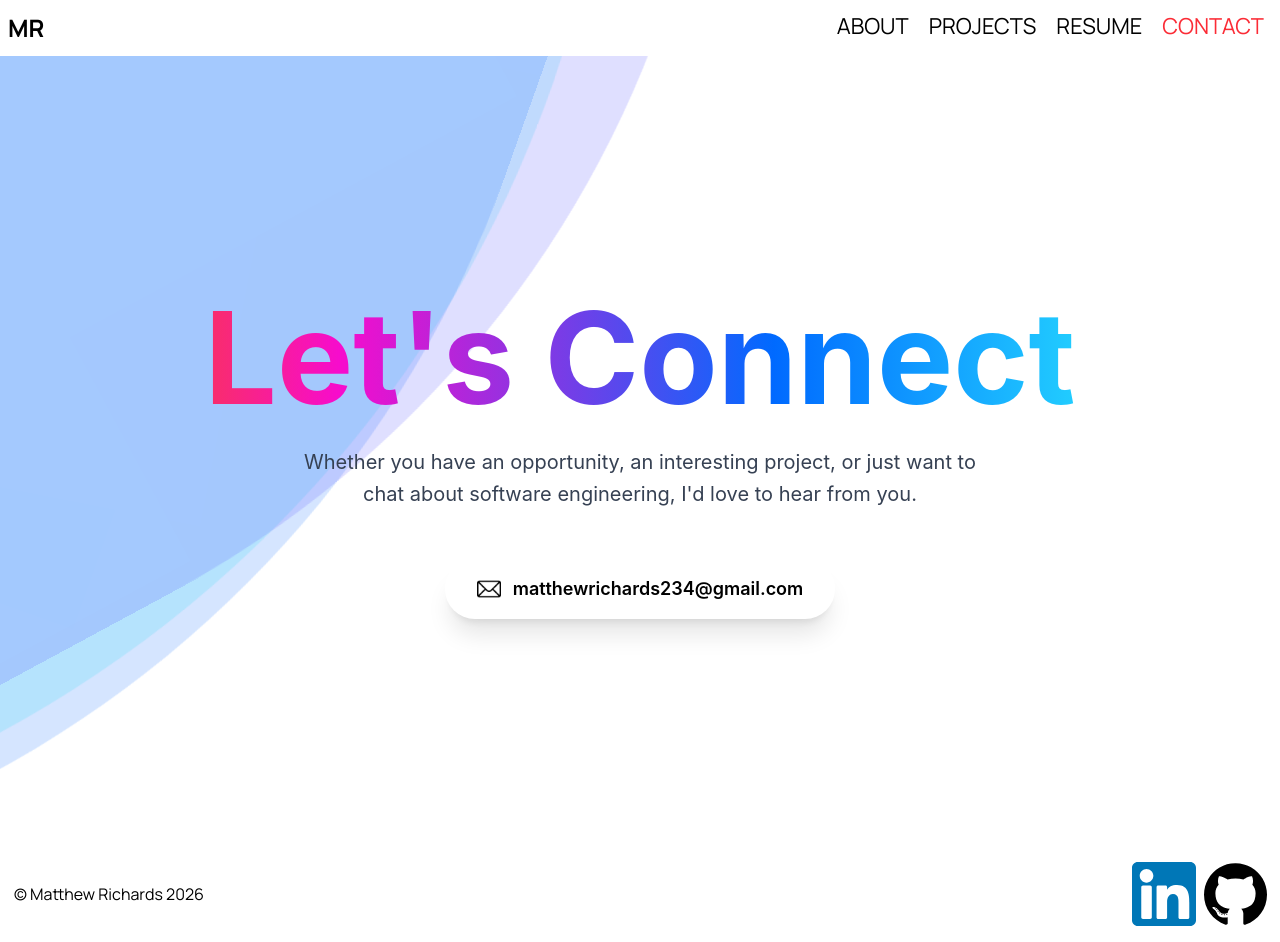
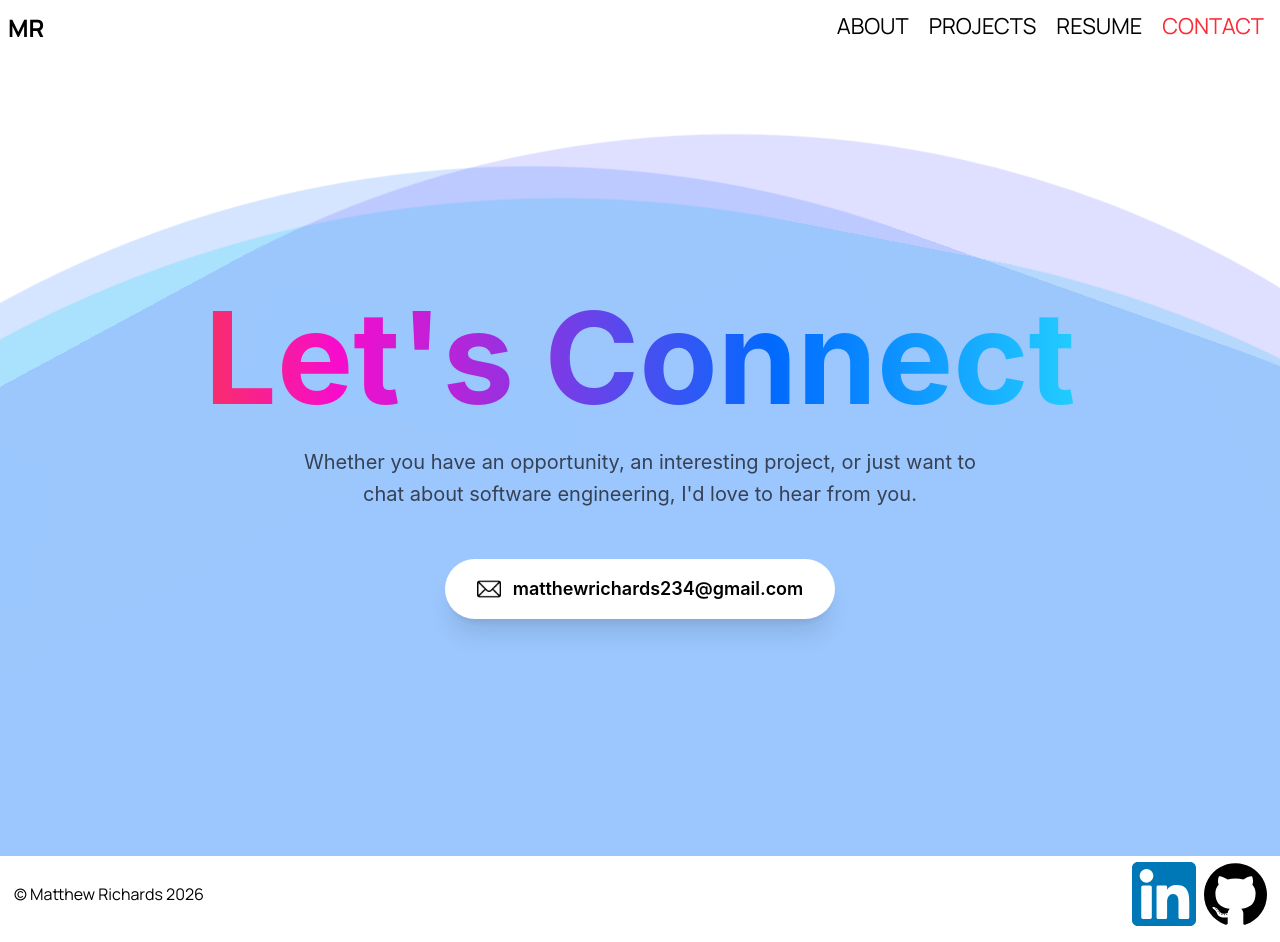
Before and after one commit to matthewrichards234/Personal_Website, a React (Vite) app: page /contact in a window 1280 px wide. Built offline with nearby package versions, Linux system fonts and the light colour scheme.

Commit message:
fix waves on contact page.

```diff
--- a/src/components/Contact.tsx
+++ b/src/components/Contact.tsx
@@ -1,11 +1,46 @@
 const Contact = () => {
   return (
-    <section className="relative min-h-screen overflow-hidden bg-white">
+    <div className="relative min-h-screen overflow-hidden bg-white">
       {/* Animated Waves */}
-      <div className="absolute inset-0">
-        <div className="absolute left-1/2 bottom-0 w-[320vh] h-[320vh] -translate-x-1/2 translate-y-[75%] rounded-[43%] bg-blue-500/20 animate-wave1" />
-        <div className="absolute left-1/2 bottom-0 w-[320vh] h-[320vh] -translate-x-1/2 translate-y-[75%] rounded-[46%] bg-cyan-400/15 animate-wave2" />
-        <div className="absolute left-1/2 bottom-0 w-[320vh] h-[320vh] -translate-x-1/2 translate-y-[75%] rounded-[41%] bg-indigo-500/20 animate-wave3" />
+      <div className="absolute inset-0 overflow-hidden">
+        <div
+          className="
+      absolute
+      left-1/2
+      bottom-0
+      w-[320vh]
+      h-[320vh]
+      rounded-[43%]
+      bg-blue-500/20
+      animate-wave1
+    "
+        />
+
+        <div
+          className="
+      absolute
+      left-1/2
+      bottom-0
+      w-[320vh]
+      h-[320vh]
+      rounded-[46%]
+      bg-cyan-400/20
+      animate-wave2
+    "
+        />
+
+        <div
+          className="
+      absolute
+      left-1/2
+      bottom-0
+      w-[320vh]
+      h-[320vh]
+      rounded-[41%]
+      bg-indigo-500/20
+      animate-wave3
+    "
+        />
       </div>
 
       {/* Content */}
@@ -41,7 +76,7 @@ const Contact = () => {
           </a>
         </div>
       </div>
-    </section>
+    </div>
   );
 };
 
--- a/src/index.css
+++ b/src/index.css
@@ -113,10 +113,10 @@
 }
 @keyframes wave-spin {
   from {
-    transform: translate(-50%, -75%) rotate(0deg);
+    transform: translate(-50%, 75%) rotate(0deg);
   }
 
   to {
-    transform: translate(-50%, -75%) rotate(360deg);
+    transform: translate(-50%, 75%) rotate(360deg);
   }
 }
```
